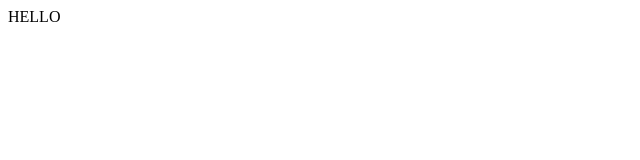
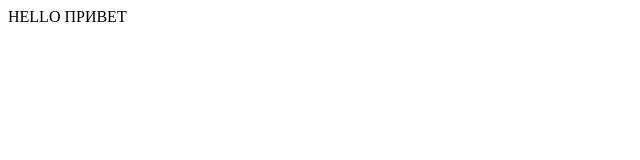
Before and after one commit to Eshoshik/lessons_git, a plain HTML site: page index.html in a window 1280 px wide. Shown: the full height of the page, 0-640 px from the left. Drawn offline with Linux system fonts and the light colour scheme.

Commit message:
TEST TEST TEST TEST 29122023

```diff
--- a/index.html
+++ b/index.html
@@ -8,5 +8,6 @@
 </head>
 <body>
     HELLO
+    ПРИВЕТ
 </body>
 </html>
```
